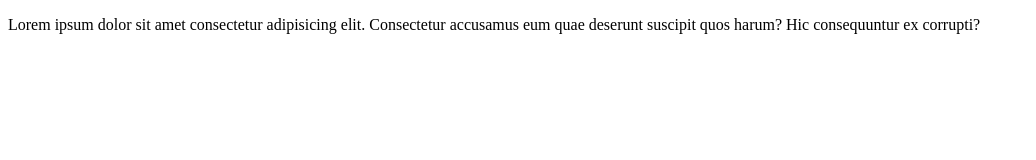
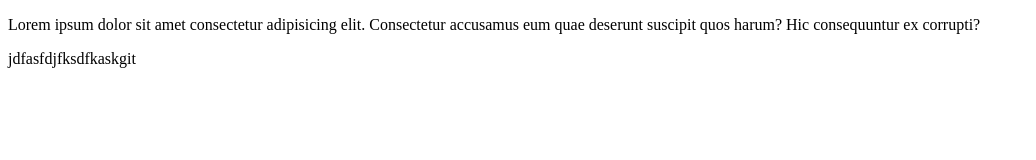
Before and after one commit to Badigribz/TEST15TODAY, a plain HTML site: page index.html in a window 1280 px wide. Shown: the whole page, without its empty margins (0-1036 px from the left). Drawn offline with Linux system fonts and the light colour scheme.

Commit message:
second commit

```diff
--- a/index.html
+++ b/index.html
@@ -9,6 +9,6 @@
     <p>
         Lorem ipsum dolor sit amet consectetur adipisicing elit. Consectetur accusamus eum quae deserunt suscipit quos harum? Hic consequuntur ex corrupti?
     </p>
-
+    jdfasfdjfksdfkaskgit
 </body>
 </html>
```
